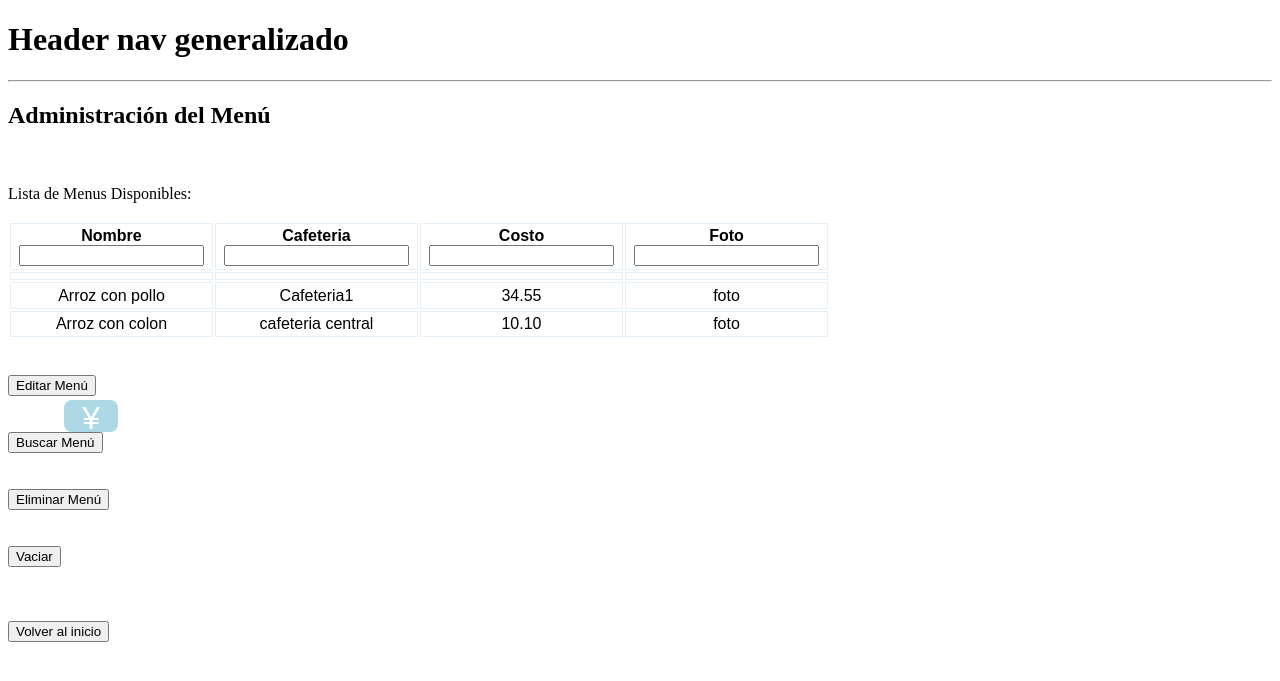
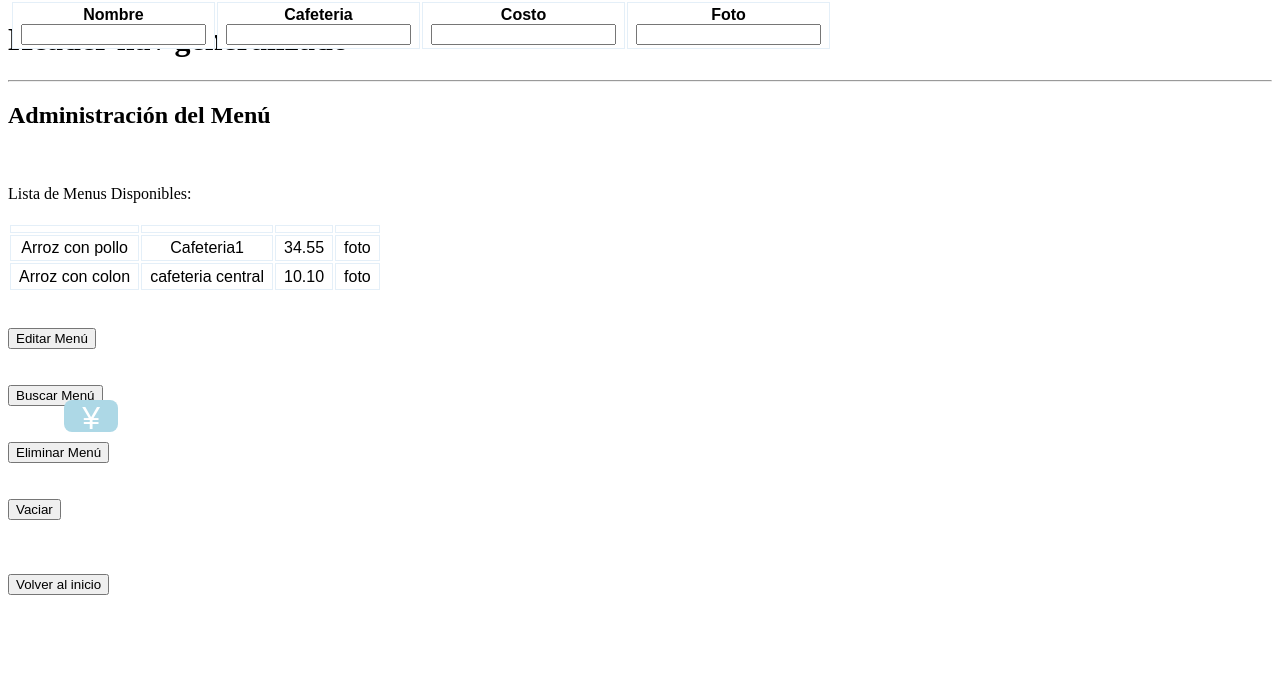
Before and after one commit to PedroArias1800/DinerSol, a PHP site: page /Secciones/IMenu.html in a window 1280 px wide. Shown: the top 681 px of the page. Run offline with PHP 8.4, Linux system fonts and the light colour scheme.

Commit message:
Update menu izquierda.CSS

```diff
--- a/Css/menu izquierda.CSS
+++ b/Css/menu izquierda.CSS
@@ -55,7 +55,7 @@ li:hover{
   }
 
   .table thead {
-    position: sticky;
+    position: absolute;
     top: 0;
   }
 
```
